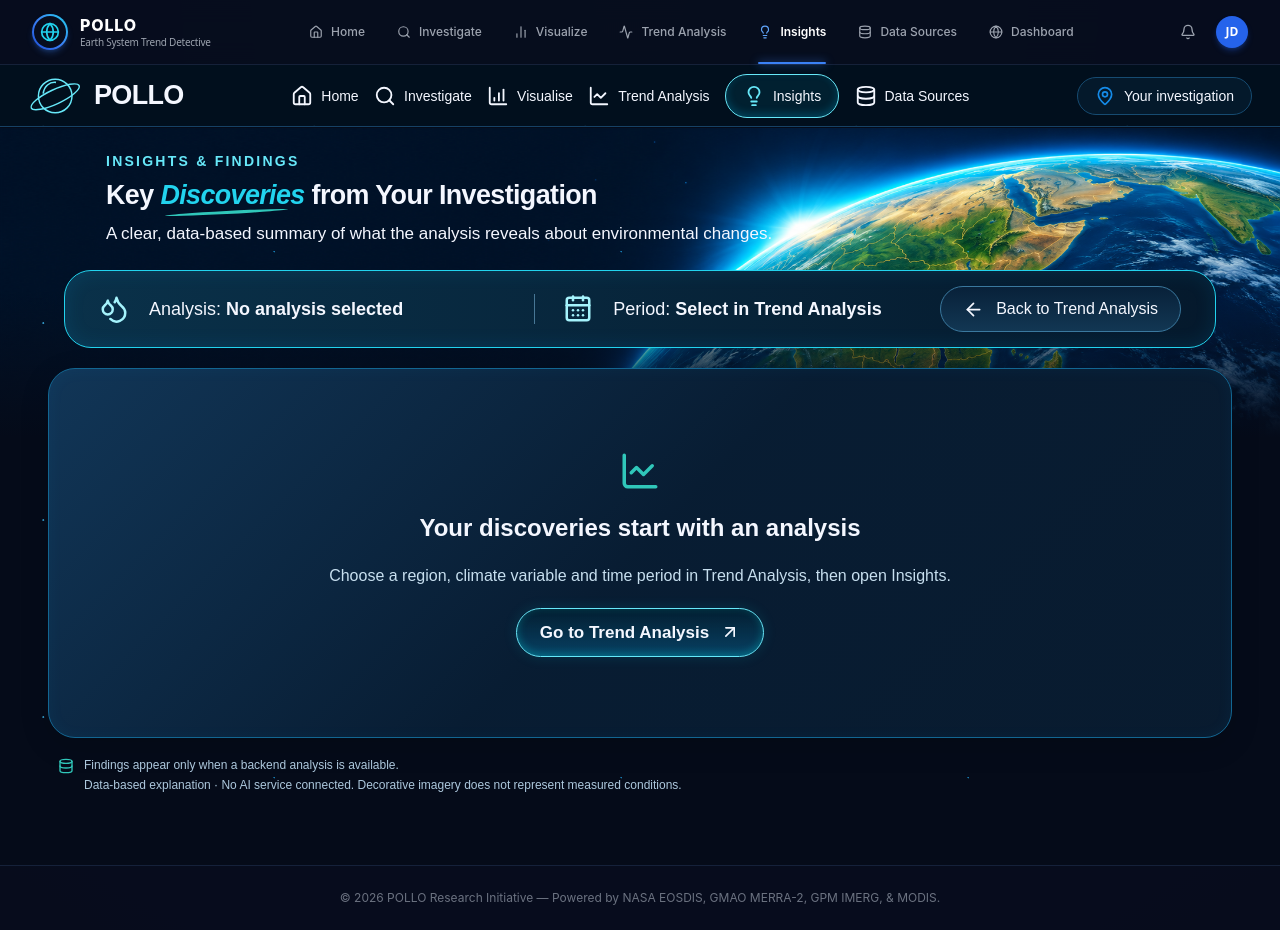
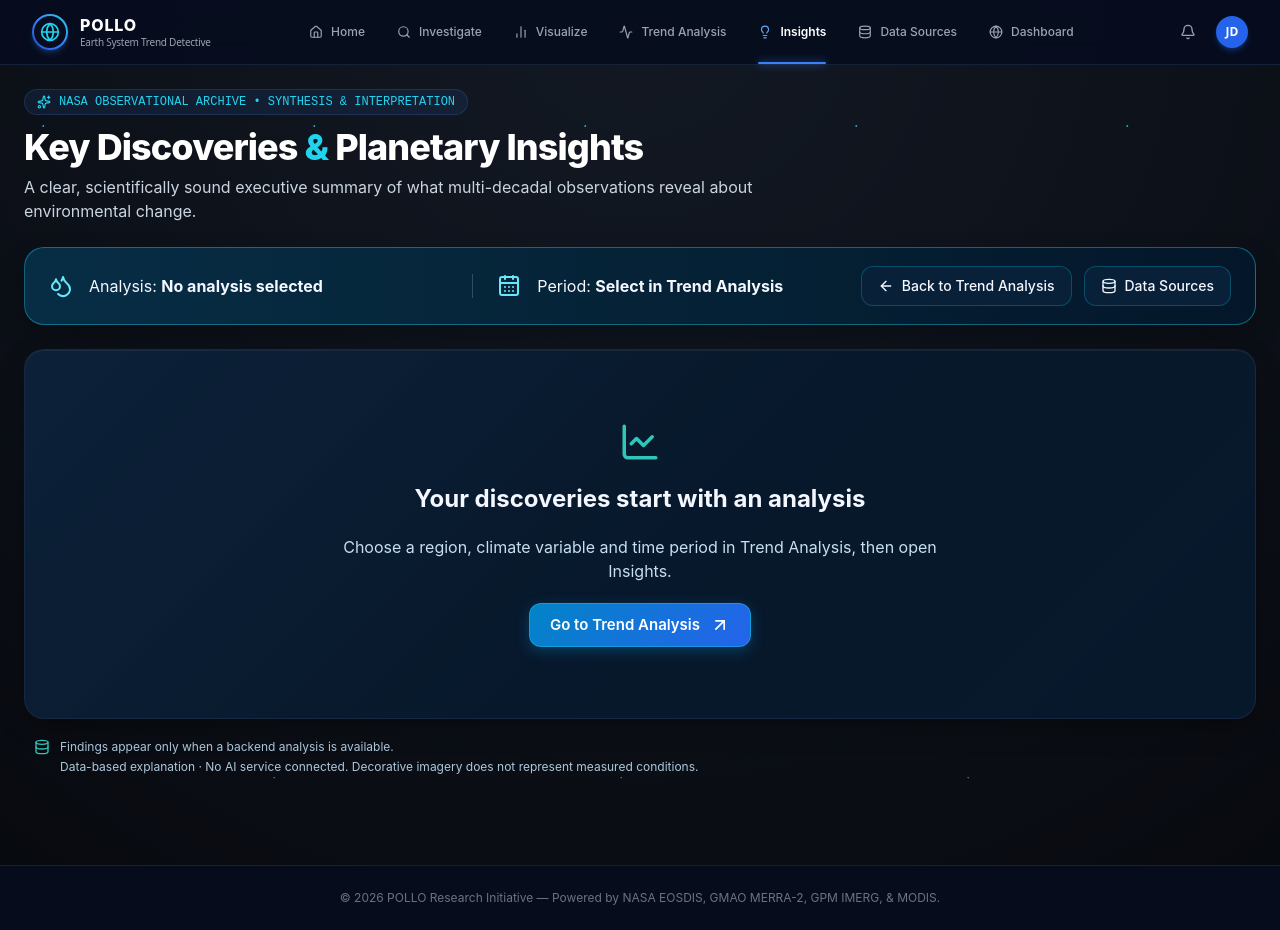
Before and after one commit to hanayo-dot/POLLO, a Next.js app in the folder frontend/: page /insights in a window 1280 px wide. Built offline with nearby package versions, Linux system fonts and the light colour scheme.

Commit message:
fix(insights,data-sources): remove nested navigation and align with POLLO design system

```diff
--- a/frontend/src/features/data-sources/DataSources.tsx
+++ b/frontend/src/features/data-sources/DataSources.tsx
@@ -3,7 +3,7 @@
 import { useEffect, useRef, useState } from "react";
 import type { KeyboardEvent, ReactNode } from "react";
 import { gsap } from "gsap";
-import { ArrowLeft, ArrowRight, BookOpen, CalendarDays, ChartColumnIncreasing, ChartLine, Check, CloudRain, Database, ExternalLink, House, Info, Layers, Leaf, Lightbulb, LoaderCircle, MapPin, Satellite, Search, ShieldCheck, Thermometer, TriangleAlert, Waves, X } from "lucide-react";
+import { ArrowLeft, ArrowRight, BookOpen, CalendarDays, Check, CloudRain, Database, ExternalLink, Info, Layers, Leaf, LoaderCircle, MapPin, Satellite, ShieldCheck, Thermometer, TriangleAlert, Waves, X } from "lucide-react";
 import { fetchDatasets, fetchTimeSeries } from "../../services/api";
 import type { DatasetVariable } from "../../types";
 import { readSelection } from "../insights/findings";
@@ -15,7 +15,6 @@ import { documentation, NASA_REFERENCES, safeSourceURL, usedDatasets } from "./p
 type Detail = "methodology" | "limitations" | "citations";
 const detailLabels: Record<Detail, string> = { methodology: "Methodology", limitations: "Data Limitations", citations: "Citations" };
 const tabs = Object.keys(detailLabels) as Detail[];
-const navLink = "flex min-h-11 shrink-0 items-center gap-2 whitespace-nowrap text-sm hover:text-cyan-200 max-[600px]:text-xs";
 
 function External({ href, children, className = "" }: { href: string; children: ReactNode; className?: string }) {
   return <a href={href} target="_blank" rel="noopener noreferrer" className={`inline-flex items-center gap-2 ${className}`}>{children}<ExternalLink size={17} className="shrink-0" aria-hidden="true"/><span className="sr-only"> (opens in a new tab)</span></a>;
@@ -105,20 +104,40 @@ export default function DataSources() {
   const retrievedDate = retrievedAt === "Not supplied" ? retrievedAt : retrievedAt.slice(0, 10);
   const missingMonths = analysis?.source?.missing_months ?? "Not supplied";
 
-  return <div ref={root} className="sources-page relative isolate min-h-screen overflow-clip bg-discovery-space font-[Arial,Helvetica,sans-serif] text-[#f4f7ff] [&_:focus-visible]:outline [&_:focus-visible]:outline-2 [&_:focus-visible]:outline-offset-4 [&_:focus-visible]:outline-cyan-200">
-    <a href="#data-sources-main" className="fixed left-2 top-2 z-50 -translate-y-[150%] rounded-lg bg-discovery-surface p-3 focus:translate-y-0">Skip to data sources</a>
-    <div aria-hidden="true" className="insights-earth pointer-events-none absolute right-0 top-[63px] -z-10 h-[370px] w-full max-[600px]:top-[116px] max-[600px]:opacity-40"/>
-    <nav aria-label="Main navigation" className="relative z-30 flex min-h-[62px] items-center justify-between gap-[18px] border-b border-[#164165] bg-[#02101ee8] px-[max(28px,calc((100vw-1560px)/2))] max-[1250px]:flex-wrap max-[1250px]:py-2.5 max-[600px]:gap-3 max-[600px]:px-4">
-      <a href="/dashboard" className="flex shrink-0 items-center gap-2 text-[27px] font-bold max-[600px]:text-xl"><svg viewBox="0 0 70 52" fill="none" aria-hidden="true" className="h-11 w-14 text-cyan-300 max-[600px]:h-9 max-[600px]:w-10"><circle cx="34" cy="26" r="21" stroke="currentColor" strokeWidth="1.8"/><ellipse cx="34" cy="27" rx="33" ry="9" transform="rotate(-25 34 27)" stroke="currentColor" strokeWidth="1.8"/></svg>POLLO</a>
-      <div className="flex items-center gap-[clamp(8px,1.2vw,24px)] max-[1250px]:order-3 max-[1250px]:w-full max-[1250px]:justify-between max-[1250px]:overflow-x-auto max-[600px]:gap-3 [&_svg]:h-[22px] [&_svg]:w-[22px]">
-        {[{ href: "/dashboard", label: "Home", icon: House }, { href: `${back}#analysis-controls`, label: "Investigate", icon: Search }, { href: `${back}#trend-chart`, label: "Visualise", icon: ChartColumnIncreasing }, { href: back, label: "Trend Analysis", icon: ChartLine }, { href: `/insights${query}`, label: "Insights", icon: Lightbulb }].map(({ href, label, icon: NavIcon }) => <a key={label} href={href} aria-label={label} className={navLink}><NavIcon aria-hidden="true"/><span className="max-[600px]:sr-only">{label}</span></a>)}
-        <a href="#data-sources-main" className={`${navLink} rounded-full border border-cyan-300 bg-cyan-500/10 px-[17px] shadow-[inset_0_-3px_8px_#00c8ff38]`} aria-current="page" aria-label="Data Sources"><Database className="text-cyan-300" aria-hidden="true"/><span className="max-[360px]:sr-only">Data Sources</span></a>
-      </div>
-      <span className="flex max-w-[250px] items-center gap-2 rounded-full border border-[#164b71] bg-[#061d30c9] px-4 py-2 text-sm max-[600px]:max-w-[180px] max-[600px]:text-xs"><MapPin size={20} className="shrink-0 text-discovery-earth" aria-hidden="true"/>{analysis?.region.name || "Your investigation"}</span>
-    </nav>
-
-    <main id="data-sources-main" tabIndex={-1} className="mx-auto w-[calc(100%-96px)] max-w-[1560px] pb-8 max-[1250px]:w-[calc(100%-48px)] max-[600px]:w-[calc(100%-28px)]">
-      <header className="sources-reveal pb-6 pl-[54px] pt-6 max-[950px]:pl-3 max-[600px]:pl-1"><p className="mb-1.5 text-sm font-bold tracking-[.16em] text-cyan-300">DATA SOURCES</p><h1 className="text-[clamp(28px,2.5vw,39px)] font-bold leading-tight tracking-tight">Where Our Data Comes From</h1><p className="mt-2 text-lg leading-relaxed max-[600px]:text-base">Trusted, open scientific data from NASA and global Earth observation providers.</p></header>
+  return <div ref={root} className="sources-page relative isolate min-h-screen overflow-clip text-[#f4f7ff] pb-12 [&_:focus-visible]:outline [&_:focus-visible]:outline-2 [&_:focus-visible]:outline-offset-4 [&_:focus-visible]:outline-cyan-200">
+    <main id="data-sources-main" tabIndex={-1} className="mx-auto w-[calc(100%-48px)] max-w-[1560px] pt-6 pb-8 max-[600px]:w-[calc(100%-28px)]">
+      <header className="sources-reveal mb-6">
+        <div className="inline-flex items-center gap-2 px-3 py-1 rounded-full bg-blue-500/10 border border-blue-500/20 text-xs font-mono text-cyan-400 mb-3">
+          <Satellite className="w-3.5 h-3.5 text-cyan-400" />
+          <span>NASA EOSDIS • PROVENANCE &amp; OPEN CITATIONS</span>
+        </div>
+        <div className="flex flex-col md:flex-row md:items-center justify-between gap-4">
+          <div>
+            <h1 className="text-2xl sm:text-3xl lg:text-4xl font-extrabold text-white tracking-tight">
+              Where Our Data Comes From
+            </h1>
+            <p className="mt-2 text-slate-300 text-sm sm:text-base max-w-3xl">
+              Trusted, open scientific data from NASA and global Earth observation satellite missions.
+            </p>
+          </div>
+          <div className="flex items-center gap-3">
+            <a
+              href={back}
+              className="inline-flex items-center gap-2 px-4 py-2 rounded-xl bg-[#082139] border border-cyan-500/30 text-xs font-medium text-cyan-300 hover:bg-[#0c2f52] transition-colors"
+            >
+              <ArrowLeft size={14} />
+              <span>Back to Trend Analysis</span>
+            </a>
+            <a
+              href={`/insights${query}`}
+              className="inline-flex items-center gap-2 px-4 py-2 rounded-xl bg-[#082139] border border-cyan-500/30 text-xs font-medium text-cyan-300 hover:bg-[#0c2f52] transition-colors"
+            >
+              <BookOpen size={14} />
+              <span>View Insights</span>
+            </a>
+          </div>
+        </div>
+      </header>
 
       <div className="grid grid-cols-[1.43fr_1fr] gap-5 max-[950px]:grid-cols-1">
         <section className="insights-panel sources-reveal relative min-h-[254px] overflow-hidden border-cyan-300">
--- a/frontend/src/features/insights/Insights.tsx
+++ b/frontend/src/features/insights/Insights.tsx
@@ -3,7 +3,7 @@
 import { useEffect, useRef, useState } from "react";
 import type { ReactNode } from "react";
 import { gsap } from "gsap";
-import { ArrowDownRight, ArrowLeft, ArrowUpDown, ArrowUpRight, CalendarDays, ChartColumnIncreasing, ChartLine, Check, Database, Download, Droplets, FileText, House, Leaf, Lightbulb, LoaderCircle, MapPin, Minus, Search, Sparkles, Sprout, Star, Target, Users } from "lucide-react";
+import { ArrowDownRight, ArrowLeft, ArrowUpDown, ArrowUpRight, CalendarDays, ChartColumnIncreasing, ChartLine, Check, Database, Download, Droplets, FileText, Leaf, Lightbulb, LoaderCircle, MapPin, Minus, Sparkles, Sprout, Star, Target, Users } from "lucide-react";
 import type { LucideIcon } from "lucide-react";
 import { fetchTimeSeries } from "../../services/api";
 import { VariableIllustration } from "../trend-analysis/VariableIllustration";
@@ -11,7 +11,6 @@ import { variableKind } from "../trend-analysis/variables";
 import { buildReport, describeFindings, formatP, hasTrend, readSelection } from "./findings";
 import type { Analysis, Selection } from "./findings";
 
-const NAV_LINK = "flex min-h-11 shrink-0 items-center gap-2 whitespace-nowrap text-sm transition-colors hover:text-cyan-200 max-[600px]:text-xs";
 const STATE_PANEL = "insights-panel flex min-h-[370px] flex-col items-center justify-center gap-5 p-8 text-center";
 
 function Heading({ icon: Icon, children, className = "" }: { icon: LucideIcon; children: ReactNode; className?: string }) {
@@ -111,34 +110,28 @@ export default function Insights() {
     finally { if (url) { const blobURL = url; setTimeout(() => URL.revokeObjectURL(blobURL), 10000); } setDownloading(false); }
   }
 
-  return <div ref={root} className="insights-page relative isolate min-h-screen overflow-clip bg-discovery-space font-[Arial,Helvetica,sans-serif] text-[#f4f7ff] [&_:focus-visible]:outline [&_:focus-visible]:outline-2 [&_:focus-visible]:outline-offset-4 [&_:focus-visible]:outline-cyan-200">
-    <a className="fixed left-2 top-2 z-50 -translate-y-[150%] rounded-lg bg-discovery-surface p-3 focus:translate-y-0" href="#insights-main">Skip to findings</a>
-    <div className="insights-earth pointer-events-none absolute right-0 top-[63px] -z-10 h-[310px] w-full max-[600px]:top-[116px] max-[600px]:opacity-40" aria-hidden="true"/>
-
-    <nav className="relative z-30 flex min-h-[62px] items-center justify-between gap-[18px] border-b border-[#164165] bg-[#02101ee8] px-[max(28px,calc((100vw-1560px)/2))] max-[1250px]:flex-wrap max-[1250px]:py-2.5 max-[600px]:px-4" aria-label="Main navigation">
-      <a className="flex shrink-0 items-center gap-2.5 text-[27px] font-bold tracking-tight max-[600px]:gap-1 max-[600px]:text-xl" href="/dashboard"><svg viewBox="0 0 70 52" className="h-11 w-14 text-cyan-300 max-[600px]:h-9 max-[600px]:w-10" fill="none" aria-hidden="true"><circle cx="34" cy="26" r="21" stroke="currentColor" strokeWidth="1.8"/><ellipse cx="34" cy="27" rx="33" ry="9" transform="rotate(-25 34 27)" stroke="currentColor" strokeWidth="1.8"/><path d="M19 23c1-9 8-15 16-14" stroke="currentColor" strokeWidth="2"/></svg><span>POLLO</span></a>
-      <div className="flex items-center justify-center gap-[clamp(8px,1.2vw,24px)] max-[1250px]:order-3 max-[1250px]:w-full max-[1250px]:justify-between max-[1250px]:overflow-x-auto max-[600px]:justify-start max-[600px]:gap-[18px] [&_svg]:h-[22px] [&_svg]:w-[22px] [&_span]:max-[600px]:sr-only">
-        <a href="/dashboard" aria-label="Home" className={NAV_LINK}><House aria-hidden="true"/><span>Home</span></a>
-        <a href={`${back}#analysis-controls`} aria-label="Investigate" className={NAV_LINK}><Search aria-hidden="true"/><span>Investigate</span></a>
-        <a href={`${back}#trend-chart`} aria-label="Visualise" className={NAV_LINK}><ChartColumnIncreasing aria-hidden="true"/><span>Visualise</span></a>
-        <a href={back} aria-label="Trend Analysis" className={NAV_LINK}><ChartLine aria-hidden="true"/><span>Trend Analysis</span></a>
-        <a href="#insights-main" aria-current="page" aria-label="Insights" className={`${NAV_LINK} rounded-full border border-cyan-300 bg-cyan-500/10 px-[17px] shadow-[inset_0_-3px_8px_#00c8ff38] [&_svg]:text-cyan-300 [&_span]:max-[600px]:not-sr-only`}><Lightbulb aria-hidden="true"/><span>Insights</span></a>
-        <a href={`/data-sources${selection ? `?${new URLSearchParams(selection)}` : ""}`} aria-label="Data Sources" className={NAV_LINK}><Database aria-hidden="true"/><span>Data Sources</span></a>
-      </div>
-      <span className="flex max-w-[250px] items-center gap-[9px] rounded-full border border-[#164b71] bg-[#061d30c9] px-[17px] py-2 text-sm max-[600px]:max-w-[180px] max-[600px]:text-xs"><MapPin size={20} className="shrink-0 text-discovery-earth" aria-hidden="true"/>{data?.region.name || "Your investigation"}</span>
-    </nav>
-
-    <main id="insights-main" className="mx-auto w-[calc(100%-96px)] max-w-[1560px] pb-6 max-[1250px]:w-[calc(100%-48px)] max-[600px]:w-[calc(100%-28px)]" tabIndex={-1}>
-      <header className="insights-reveal pl-[58px] pt-[25px] max-[950px]:pl-3 max-[600px]:pl-1">
-        <p className="mb-2 text-sm font-bold leading-[18px] tracking-[.16em] text-cyan-300">INSIGHTS &amp; FINDINGS</p>
-        <h1 className="text-[clamp(25px,2.1vw,34px)] font-bold leading-[1.3] tracking-[-.6px] max-[600px]:text-[27px]">Key <em className="insights-discoveries relative text-cyan-400">Discoveries</em> from Your Investigation</h1>
-        <p className="mt-2 text-[17px] leading-normal max-[600px]:text-[15px]">A clear, data-based summary of what the analysis reveals about environmental changes.</p>
+  return <div ref={root} className="insights-page relative isolate min-h-screen overflow-clip text-[#f4f7ff] pb-12 [&_:focus-visible]:outline [&_:focus-visible]:outline-2 [&_:focus-visible]:outline-offset-4 [&_:focus-visible]:outline-cyan-200">
+    <main id="insights-main" className="mx-auto w-[calc(100%-48px)] max-w-[1560px] pt-6 pb-6 max-[600px]:w-[calc(100%-28px)]" tabIndex={-1}>
+      <header className="insights-reveal mb-6">
+        <div className="inline-flex items-center gap-2 px-3 py-1 rounded-full bg-blue-500/10 border border-blue-500/20 text-xs font-mono text-cyan-400 mb-3">
+          <Sparkles className="w-3.5 h-3.5 text-cyan-400" />
+          <span>NASA OBSERVATIONAL ARCHIVE • SYNTHESIS &amp; INTERPRETATION</span>
+        </div>
+        <h1 className="text-2xl sm:text-3xl lg:text-4xl font-extrabold text-white tracking-tight">
+          Key Discoveries <span className="text-cyan-400">&amp;</span> Planetary Insights
+        </h1>
+        <p className="mt-2 text-slate-300 text-sm sm:text-base max-w-3xl">
+          A clear, scientifically sound executive summary of what multi-decadal observations reveal about environmental change.
+        </p>
       </header>
 
-      <section className="insights-panel insights-reveal mx-4 mb-5 mt-6 grid min-h-[78px] grid-cols-[1.25fr_1fr_auto] items-center gap-7 border-cyan-400 bg-gradient-to-r from-[#07334cd9] to-[#03182be8] px-[34px] py-[13px] shadow-[inset_0_0_20px_#009edb24] max-[1250px]:mx-0 max-[1250px]:gap-[18px] max-[1250px]:px-[22px] max-[1250px]:py-4 max-[950px]:grid-cols-2 max-[600px]:grid-cols-1 max-[600px]:rounded-[20px] max-[600px]:p-[18px]" aria-label="Analysis selection">
-        <div className="flex min-w-0 items-center gap-5 border-r border-[#477795] pr-[18px] text-lg max-[1250px]:gap-3 max-[1250px]:text-[15px] max-[600px]:border-0"><Droplets className="h-[30px] w-[30px] shrink-0 text-cyan-200" aria-hidden="true"/><span>Analysis: <strong>{findings ? `${findings.label} in ${data!.region.name}` : data ? `${data.variable.name} in ${data.region.name}` : loading ? "Loading your investigation…" : "No analysis selected"}</strong></span></div>
-        <div className="flex min-w-0 items-center gap-5 text-lg max-[1250px]:gap-3 max-[1250px]:text-[15px]"><CalendarDays className="h-[30px] w-[30px] shrink-0 text-cyan-200" aria-hidden="true"/><span>Period: <strong>{selection ? `${selection.start} – ${selection.end}` : "Select in Trend Analysis"}</strong></span></div>
-        <a className="inline-flex min-h-11 items-center justify-center gap-3 rounded-full border border-[#3a789e] bg-gradient-to-t from-[#123753] to-[#082139] px-[22px] py-2.5 text-base transition hover:-translate-y-0.5 hover:border-cyan-300 motion-reduce:transform-none motion-reduce:transition-none max-[1250px]:px-[15px] max-[1250px]:text-sm max-[950px]:col-span-2 max-[950px]:justify-self-start max-[600px]:col-span-1" href={back}><ArrowLeft size={21} aria-hidden="true"/>Back to Trend Analysis</a>
+      <section className="insights-panel insights-reveal mb-6 grid min-h-[78px] grid-cols-[1.25fr_1fr_auto] items-center gap-6 border-cyan-400/40 bg-gradient-to-r from-[#07334cd9] to-[#03182be8] px-6 py-4 shadow-[0_10px_30px_-10px_rgba(0,0,0,0.5)] max-[1250px]:gap-4 max-[950px]:grid-cols-2 max-[600px]:grid-cols-1 max-[600px]:rounded-[16px] max-[600px]:p-4" aria-label="Analysis selection">
+        <div className="flex min-w-0 items-center gap-4 border-r border-[#477795]/50 pr-4 text-base max-[1250px]:text-sm max-[600px]:border-0"><Droplets className="h-6 w-6 shrink-0 text-cyan-300" aria-hidden="true"/><span>Analysis: <strong>{findings ? `${findings.label} in ${data!.region.name}` : data ? `${data.variable.name} in ${data.region.name}` : loading ? "Loading your investigation…" : "No analysis selected"}</strong></span></div>
+        <div className="flex min-w-0 items-center gap-4 text-base max-[1250px]:text-sm"><CalendarDays className="h-6 w-6 shrink-0 text-cyan-300" aria-hidden="true"/><span>Period: <strong>{selection ? `${selection.start} – ${selection.end}` : "Select in Trend Analysis"}</strong></span></div>
+        <div className="flex items-center gap-3 max-[950px]:col-span-2 max-[950px]:justify-self-start max-[600px]:col-span-1 max-[600px]:flex-wrap">
+          <a className="inline-flex min-h-10 items-center justify-center gap-2 rounded-xl border border-cyan-500/30 bg-[#082139] px-4 py-2 text-sm font-medium transition hover:border-cyan-300 hover:bg-[#0c2f52]" href={back}><ArrowLeft size={16} aria-hidden="true"/>Back to Trend Analysis</a>
+          <a className="inline-flex min-h-10 items-center justify-center gap-2 rounded-xl border border-cyan-500/30 bg-[#082139] px-4 py-2 text-sm font-medium transition hover:border-cyan-300 hover:bg-[#0c2f52]" href={`/data-sources${selection ? `?${new URLSearchParams(selection)}` : ""}`}><Database size={16} aria-hidden="true"/>Data Sources</a>
+        </div>
       </section>
 
       {loading ? <section className={STATE_PANEL} role="status" aria-live="polite"><LoaderCircle className="animate-spin text-discovery-teal motion-reduce:animate-none" size={38} aria-hidden="true"/><h2 className="text-2xl font-bold">Reading your climate findings…</h2><p className="max-w-[650px] text-[#c7dfef]">Retrieving the selected measurements and statistical results. Vegetation data may take a few minutes.</p></section>
--- a/frontend/src/features/insights/insights.css
+++ b/frontend/src/features/insights/insights.css
@@ -1,26 +1,26 @@
 .insights-panel {
-  @apply rounded-[27px] border border-[#126692] bg-discovery-surface;
-  background-image: linear-gradient(135deg, #10385bdf, #071c32f2 50%, #071a2ee8);
-  box-shadow: inset 0 1px 16px #209fff0e, 0 8px 30px #0002;
+  @apply rounded-[20px] border border-[#1c2a47]/80 bg-[#0b101d]/90 backdrop-blur-md;
+  background-image: linear-gradient(135deg, rgba(16, 56, 91, 0.45), rgba(7, 28, 50, 0.75) 50%, rgba(7, 26, 46, 0.85));
+  box-shadow: 0 10px 30px -10px rgba(0, 0, 0, 0.5), inset 0 1px 0 rgba(255, 255, 255, 0.05);
 }
 
 .insights-heading {
-  @apply flex items-center gap-3 text-[22px] font-bold leading-tight tracking-[-.5px] min-[1251px]:gap-[17px] min-[1251px]:text-[25px];
+  @apply flex items-center gap-3 text-[20px] font-bold leading-tight tracking-[-.5px] min-[1251px]:gap-[15px] min-[1251px]:text-[23px];
 }
 
 .insights-heading > svg {
-  @apply h-8 w-8 shrink-0 text-cyan-300;
+  @apply h-7 w-7 shrink-0 text-cyan-300;
   filter: drop-shadow(0 0 6px #00cddd40);
 }
 
 .insights-button {
-  @apply inline-flex min-h-11 items-center justify-center gap-[11px] rounded-full border border-cyan-300 px-[23px] py-[11px] text-[17px] font-semibold transition duration-200 hover:-translate-y-0.5 hover:brightness-110 disabled:cursor-not-allowed disabled:opacity-60 motion-reduce:transform-none motion-reduce:transition-none;
-  background: linear-gradient(0deg, #075078b3, #031e31);
-  box-shadow: inset 0 -2px 9px #00e6e74d, 0 0 14px #00dbe421;
+  @apply inline-flex min-h-10 items-center justify-center gap-[10px] rounded-xl border border-cyan-400/40 px-[20px] py-[10px] text-[15px] font-semibold transition duration-200 hover:-translate-y-0.5 hover:brightness-110 disabled:cursor-not-allowed disabled:opacity-60 motion-reduce:transform-none motion-reduce:transition-none text-white;
+  background: linear-gradient(135deg, #0284c7 0%, #2563eb 100%);
+  box-shadow: 0 4px 14px rgba(2, 132, 199, 0.35);
 }
 
 .insights-download-button {
-  background: linear-gradient(165deg, #00bded, #0084ff 45%, #0056dc 80%, #00b9ea);
+  background: linear-gradient(135deg, #0284c7 0%, #2563eb 100%);
 }
 
 /* Decorative artwork, glows and waves complement the Tailwind layout. */
@@ -36,7 +36,7 @@
 }
 
 .insights-earth {
-  background: linear-gradient(0deg, #050b19, transparent 48%), url('/textures/trend-earth-horizon.png') right -44px / cover no-repeat;
+  background: transparent;
 }
 
 .insights-discoveries::after {
```
